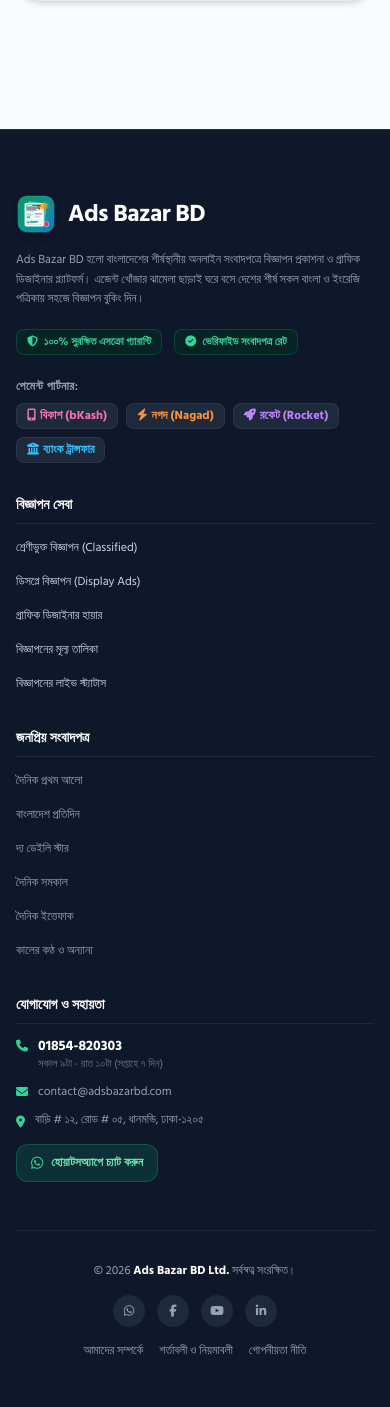
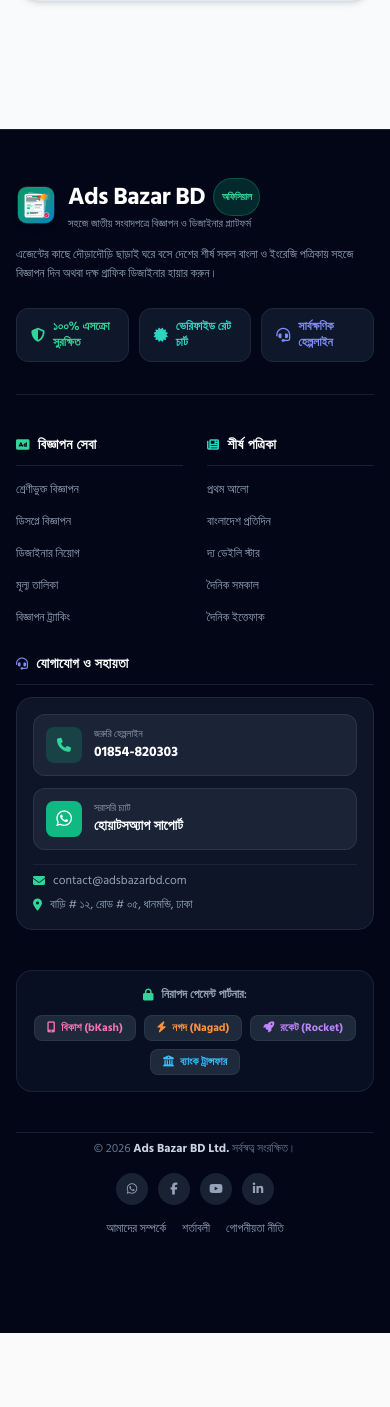
Before and after one commit to jahirul-fj/adsbazarbd, a Laravel app: page /login in a window 390 px wide. Shown: the part 1043-2450 px from the top of the page. After the commit the page ends 2376 px from the top, so only its background shows below. Run offline with Laravel 12, Linux system fonts and the light colour scheme; some libraries are stand-ins or nearby versions.

Commit message:
UI: redesign footer layout with 2-column mobile directory, dedicated contact card and modern badges

```diff
--- a/resources/views/layouts/app.blade.php
+++ b/resources/views/layouts/app.blade.php
@@ -306,133 +306,177 @@
     </main>
 
     <!-- Footer -->
-    <footer class="bg-slate-900 text-slate-300 mt-16 pt-16 pb-12 border-t border-slate-800">
-        <div class="max-w-7xl mx-auto px-4 sm:px-6 lg:px-8">
-            <div class="grid grid-cols-1 sm:grid-cols-2 lg:grid-cols-5 gap-8 lg:gap-10 pb-12 border-b border-slate-800">
-                <!-- Col 1: Brand Info (span 2 on lg) -->
-                <div class="sm:col-span-2 lg:col-span-2 space-y-4">
+    <footer class="bg-slate-950 text-slate-300 mt-16 pt-12 sm:pt-16 pb-24 sm:pb-12 border-t border-slate-800/80">
+        <div class="max-w-7xl mx-auto px-4 sm:px-6 lg:px-8 space-y-10 sm:space-y-12">
+
+            <!-- Top Section: Brand & Trust Highlights -->
+            <div class="flex flex-col lg:flex-row justify-between items-start lg:items-center gap-6 pb-8 border-b border-slate-800/70">
+                <div class="space-y-3 max-w-xl">
                     <div class="flex items-center gap-3">
-                        <img src="{{ asset('images/logo-icon.svg') }}" alt="Ads Bazar BD" class="w-10 h-10 sm:w-11 sm:h-11 rounded-xl shadow-md object-contain">
-                        <div class="font-extrabold text-2xl text-white tracking-tight">
+                        <img src="{{ asset('images/logo-icon.svg') }}" alt="Ads Bazar BD" class="w-10 h-10 sm:w-11 sm:h-11 rounded-xl shadow-md object-contain shrink-0">
+                        <div>
+                            <div class="font-black text-2xl text-white tracking-tight flex items-center gap-2">
                                 Ads Bazar BD
+                                <span class="text-[10px] px-2 py-0.5 rounded-full bg-emerald-500/20 text-emerald-400 font-bold border border-emerald-500/30">অফিসিয়াল</span>
+                            </div>
+                            <div class="text-[11px] text-slate-400 font-medium">সহজে জাতীয় সংবাদপত্রে বিজ্ঞাপন ও ডিজাইনার প্ল্যাটফর্ম</div>
                         </div>
                     </div>
-                    <p class="text-xs sm:text-sm text-slate-400 leading-relaxed pr-0 lg:pr-6">
-                        Ads Bazar BD হলো বাংলাদেশের শীর্ষস্থানীয় অনলাইন সংবাদপত্রে বিজ্ঞাপন প্রকাশনা ও গ্রাফিক ডিজাইনার প্ল্যাটফর্ম। এজেন্ট খোঁজার ঝামেলা ছাড়াই ঘরে বসে দেশের শীর্ষ সকল বাংলা ও ইংরেজি পত্রিকায় সহজে বিজ্ঞাপন বুকিং দিন।
+                    <p class="text-xs sm:text-sm text-slate-400 leading-relaxed">
+                        এজেন্টের কাছে দৌড়াদৌড়ি ছাড়াই ঘরে বসে দেশের শীর্ষ সকল বাংলা ও ইংরেজি পত্রিকায় সহজে বিজ্ঞাপন দিন অথবা দক্ষ গ্রাফিক ডিজাইনার হায়ার করুন।
                     </p>
-
-                    <!-- Trust Badges -->
-                    <div class="flex flex-wrap items-center gap-3 pt-1 text-[11px] text-emerald-400 font-semibold">
-                        <span class="inline-flex items-center gap-1.5 px-2.5 py-1 rounded-lg bg-emerald-950/60 border border-emerald-800/60">
-                            <i class="fa-solid fa-shield-halved"></i> ১০০% সুরক্ষিত এসক্রো গ্যারান্টি
-                        </span>
-                        <span class="inline-flex items-center gap-1.5 px-2.5 py-1 rounded-lg bg-emerald-950/60 border border-emerald-800/60">
-                            <i class="fa-solid fa-circle-check"></i> ভেরিফাইড সংবাদপত্র রেট
-                        </span>
                 </div>
 
-                    <!-- Payment Partner Badges -->
-                    <div class="space-y-2 pt-2">
-                        <span class="block text-xs uppercase tracking-wider text-slate-400 font-semibold">পেমেন্ট পার্টনার:</span>
-                        <div class="flex flex-wrap items-center gap-2 text-slate-300">
-                            <span class="px-2.5 py-1 bg-slate-800 text-pink-400 rounded-lg text-xs font-bold border border-slate-700/60">
-                                <i class="fa-solid fa-mobile-screen-button mr-1"></i>বিকাশ (bKash)
-                            </span>
-                            <span class="px-2.5 py-1 bg-slate-800 text-orange-400 rounded-lg text-xs font-bold border border-slate-700/60">
-                                <i class="fa-solid fa-bolt mr-1"></i>নগদ (Nagad)
-                            </span>
-                            <span class="px-2.5 py-1 bg-slate-800 text-purple-400 rounded-lg text-xs font-bold border border-slate-700/60">
-                                <i class="fa-solid fa-rocket mr-1"></i>রকেট (Rocket)
-                            </span>
-                            <span class="px-2.5 py-1 bg-slate-800 text-sky-400 rounded-lg text-xs font-bold border border-slate-700/60">
-                                <i class="fa-solid fa-building-columns mr-1"></i>ব্যাংক ট্রান্সফার
-                            </span>
+                <!-- Trust Highlights -->
+                <div class="flex flex-wrap items-center gap-2.5 sm:gap-3 text-xs w-full lg:w-auto">
+                    <div class="flex-1 sm:flex-none flex items-center justify-center gap-2 px-3.5 py-2.5 rounded-xl bg-slate-900 border border-slate-800 text-emerald-400 shadow-2xs font-semibold">
+                        <i class="fa-solid fa-shield-halved text-sm"></i>
+                        <span>১০০% এসক্রো সুরক্ষিত</span>
+                    </div>
+                    <div class="flex-1 sm:flex-none flex items-center justify-center gap-2 px-3.5 py-2.5 rounded-xl bg-slate-900 border border-slate-800 text-teal-400 shadow-2xs font-semibold">
+                        <i class="fa-solid fa-certificate text-sm"></i>
+                        <span>ভেরিফাইড রেট চার্ট</span>
+                    </div>
+                    <div class="flex-1 sm:flex-none flex items-center justify-center gap-2 px-3.5 py-2.5 rounded-xl bg-slate-900 border border-slate-800 text-indigo-400 shadow-2xs font-semibold">
+                        <i class="fa-solid fa-headset text-sm"></i>
+                        <span>সার্বক্ষণিক হেল্পলাইন</span>
                     </div>
                 </div>
             </div>
 
-                <!-- Col 2: Services -->
+            <!-- Middle Grid: 2-Cols on Mobile (Quick Links), Contact Card on Right -->
+            <div class="grid grid-cols-2 md:grid-cols-3 lg:grid-cols-4 gap-6 sm:gap-8 lg:gap-10">
+
+                <!-- Col 1: বিজ্ঞাপন সেবা (Mobile Col 1) -->
                 <div class="space-y-3">
-                    <h4 class="text-white font-bold text-sm sm:text-base border-b border-slate-800 pb-2">বিজ্ঞাপন সেবা</h4>
-                    <ul class="space-y-2.5 text-xs sm:text-sm">
-                        <li><a href="{{ route('classified.index') }}" class="block py-1 hover:text-emerald-400 transition-colors">শ্রেণীভুক্ত বিজ্ঞাপন (Classified)</a></li>
-                        <li><a href="{{ route('display.index') }}" class="block py-1 hover:text-emerald-400 transition-colors">ডিসপ্লে বিজ্ঞাপন (Display Ads)</a></li>
-                        <li><a href="{{ route('designers.index') }}" class="block py-1 hover:text-emerald-400 transition-colors">গ্রাফিক ডিজাইনার হায়ার</a></li>
-                        <li><a href="{{ route('pricing') }}" class="block py-1 hover:text-emerald-400 transition-colors">বিজ্ঞাপনের মূল্য তালিকা</a></li>
-                        <li><a href="{{ route('track') }}" class="block py-1 hover:text-emerald-400 transition-colors">বিজ্ঞাপনের লাইভ স্ট্যাটাস</a></li>
+                    <h4 class="text-white font-bold text-sm tracking-wide flex items-center gap-2 border-b border-slate-800/80 pb-2.5">
+                        <i class="fa-solid fa-rectangle-ad text-emerald-400 text-xs"></i>
+                        <span>বিজ্ঞাপন সেবা</span>
+                    </h4>
+                    <ul class="space-y-2 text-xs sm:text-sm text-slate-400">
+                        <li><a href="{{ route('classified.index') }}" class="hover:text-emerald-400 transition-colors block py-1">শ্রেণীভুক্ত বিজ্ঞাপন</a></li>
+                        <li><a href="{{ route('display.index') }}" class="hover:text-emerald-400 transition-colors block py-1">ডিসপ্লে বিজ্ঞাপন</a></li>
+                        <li><a href="{{ route('designers.index') }}" class="hover:text-emerald-400 transition-colors block py-1">ডিজাইনার নিয়োগ</a></li>
+                        <li><a href="{{ route('pricing') }}" class="hover:text-emerald-400 transition-colors block py-1">মূল্য তালিকা</a></li>
+                        <li><a href="{{ route('track') }}" class="hover:text-emerald-400 transition-colors block py-1">বিজ্ঞাপন ট্র্যাকিং</a></li>
                     </ul>
                 </div>
 
-                <!-- Col 3: Newspapers -->
+                <!-- Col 2: জনপ্রিয় সংবাদপত্র (Mobile Col 2) -->
                 <div class="space-y-3">
-                    <h4 class="text-white font-bold text-sm sm:text-base border-b border-slate-800 pb-2">জনপ্রিয় সংবাদপত্র</h4>
-                    <ul class="space-y-2.5 text-xs sm:text-sm">
-                        <li><span class="block py-1 text-slate-400">দৈনিক প্রথম আলো</span></li>
-                        <li><span class="block py-1 text-slate-400">বাংলাদেশ প্রতিদিন</span></li>
-                        <li><span class="block py-1 text-slate-400">দ্য ডেইলি স্টার</span></li>
-                        <li><span class="block py-1 text-slate-400">দৈনিক সমকাল</span></li>
-                        <li><span class="block py-1 text-slate-400">দৈনিক ইত্তেফাক</span></li>
-                        <li><span class="block py-1 text-slate-400">কালের কণ্ঠ ও অন্যান্য</span></li>
+                    <h4 class="text-white font-bold text-sm tracking-wide flex items-center gap-2 border-b border-slate-800/80 pb-2.5">
+                        <i class="fa-solid fa-newspaper text-teal-400 text-xs"></i>
+                        <span>শীর্ষ পত্রিকা</span>
+                    </h4>
+                    <ul class="space-y-2 text-xs sm:text-sm text-slate-400">
+                        <li><span class="block py-1 hover:text-slate-200 transition-colors">প্রথম আলো</span></li>
+                        <li><span class="block py-1 hover:text-slate-200 transition-colors">বাংলাদেশ প্রতিদিন</span></li>
+                        <li><span class="block py-1 hover:text-slate-200 transition-colors">দ্য ডেইলি স্টার</span></li>
+                        <li><span class="block py-1 hover:text-slate-200 transition-colors">দৈনিক সমকাল</span></li>
+                        <li><span class="block py-1 hover:text-slate-200 transition-colors">দৈনিক ইত্তেফাক</span></li>
                     </ul>
                 </div>
 
-                <!-- Col 4: Contact & Office -->
-                <div class="space-y-3 sm:col-span-2 lg:col-span-1">
-                    <h4 class="text-white font-bold text-sm sm:text-base border-b border-slate-800 pb-2">যোগাযোগ ও সহায়তা</h4>
-                    <ul class="space-y-3 text-xs sm:text-sm text-slate-400">
-                        <li class="flex items-start gap-2.5">
-                            <i class="fa-solid fa-phone text-emerald-400 mt-1 shrink-0"></i>
-                            <div>
-                                <a href="tel:01854820303" class="font-bold text-white hover:text-emerald-400 transition-colors text-sm sm:text-base block">01854-820303</a>
-                                <div class="text-[11px] text-slate-500">সকাল ৯টা - রাত ১০টা (সপ্তাহে ৭ দিন)</div>
+                <!-- Col 3: যোগাযোগ ও সরাসরি সহায়তা (Spans 2 cols on mobile) -->
+                <div class="col-span-2 md:col-span-1 lg:col-span-2 space-y-3">
+                    <h4 class="text-white font-bold text-sm tracking-wide flex items-center gap-2 border-b border-slate-800/80 pb-2.5">
+                        <i class="fa-solid fa-headset text-indigo-400 text-xs"></i>
+                        <span>যোগাযোগ ও সহায়তা</span>
+                    </h4>
+
+                    <!-- Contact Card Container -->
+                    <div class="bg-slate-900/90 border border-slate-800 rounded-2xl p-4 sm:p-5 space-y-3.5 shadow-xs">
+                        <div class="grid grid-cols-1 sm:grid-cols-2 gap-3">
+                            <!-- Direct Call Button -->
+                            <a href="tel:01854820303" class="flex items-center gap-3 p-3 rounded-xl bg-slate-800/80 hover:bg-emerald-950/40 border border-slate-700/60 hover:border-emerald-500/50 transition-all group">
+                                <div class="w-9 h-9 rounded-lg bg-emerald-500/20 text-emerald-400 flex items-center justify-center shrink-0 group-hover:scale-105 transition-transform">
+                                    <i class="fa-solid fa-phone text-sm"></i>
                                 </div>
-                        </li>
-                        <li class="flex items-center gap-2.5">
+                                <div class="min-w-0">
+                                    <div class="text-[10px] text-slate-400 font-medium">জরুরি হেল্পলাইন</div>
+                                    <div class="text-sm font-bold text-white group-hover:text-emerald-400 transition-colors">01854-820303</div>
+                                </div>
+                            </a>
+
+                            <!-- WhatsApp Direct Chat Button -->
+                            <a href="https://wa.me/8801854820303" target="_blank" class="flex items-center gap-3 p-3 rounded-xl bg-slate-800/80 hover:bg-emerald-950/40 border border-slate-700/60 hover:border-emerald-500/50 transition-all group">
+                                <div class="w-9 h-9 rounded-lg bg-emerald-500 text-white flex items-center justify-center shrink-0 group-hover:scale-105 transition-transform">
+                                    <i class="fa-brands fa-whatsapp text-lg"></i>
+                                </div>
+                                <div class="min-w-0">
+                                    <div class="text-[10px] text-slate-400 font-medium">সরাসরি চ্যাট</div>
+                                    <div class="text-sm font-bold text-white group-hover:text-emerald-400 transition-colors">হোয়াটসঅ্যাপ সাপোর্ট</div>
+                                </div>
+                            </a>
+                        </div>
+
+                        <!-- Email & Office address -->
+                        <div class="pt-2 border-t border-slate-800/80 flex flex-col sm:flex-row justify-between gap-2 text-xs text-slate-400">
+                            <div class="flex items-center gap-2">
                                 <i class="fa-solid fa-envelope text-emerald-400 shrink-0"></i>
-                            <a href="mailto:contact@adsbazarbd.com" class="hover:text-emerald-400 transition-colors break-all">contact@adsbazarbd.com</a>
-                        </li>
-                        <li class="flex items-start gap-2.5">
-                            <i class="fa-solid fa-location-dot text-emerald-400 mt-1 shrink-0"></i>
-                            <span>বাড়ি # ১২, রোড # ০৫, ধানমন্ডি, ঢাকা-১২০৫</span>
-                        </li>
-                        <li class="pt-1">
-                            <a href="https://wa.me/8801854820303" target="_blank" class="inline-flex items-center gap-2 px-3.5 py-2 rounded-xl bg-emerald-600/20 text-emerald-300 hover:bg-emerald-600/30 border border-emerald-500/30 text-xs font-bold transition-all w-fit">
-                                <i class="fa-brands fa-whatsapp text-emerald-400 text-sm"></i>
-                                <span>হোয়াটসঅ্যাপে চ্যাট করুন</span>
-                            </a>
-                        </li>
-                    </ul>
+                                <a href="mailto:contact@adsbazarbd.com" class="hover:text-emerald-400 transition-colors">contact@adsbazarbd.com</a>
+                            </div>
+                            <div class="flex items-center gap-2">
+                                <i class="fa-solid fa-location-dot text-emerald-400 shrink-0"></i>
+                                <span>বাড়ি # ১২, রোড # ০৫, ধানমন্ডি, ঢাকা</span>
+                            </div>
+                        </div>
+                    </div>
                 </div>
             </div>
 
-            <!-- Bottom Legal & Social Bar -->
-            <div class="pt-8 flex flex-col md:flex-row justify-between items-center gap-4 text-xs text-slate-400">
-                <div class="text-center md:text-left">
-                    &copy; {{ date('Y') }} <strong class="text-white">Ads Bazar BD Ltd.</strong> সর্বস্বত্ব সংরক্ষিত।
+            <!-- Payment Partners Modern Strip -->
+            <div class="bg-slate-900/60 border border-slate-800/80 rounded-2xl p-4 flex flex-col sm:flex-row items-center justify-between gap-3 text-xs">
+                <div class="flex items-center gap-2 text-slate-400 font-semibold">
+                    <i class="fa-solid fa-lock text-emerald-400 text-xs"></i>
+                    <span>নিরাপদ পেমেন্ট পার্টনার:</span>
+                </div>
+                <div class="flex flex-wrap items-center justify-center gap-2">
+                    <span class="px-3 py-1 rounded-lg bg-slate-800 text-pink-400 font-bold border border-slate-700/60 text-[11px] inline-flex items-center gap-1.5">
+                        <i class="fa-solid fa-mobile-screen-button"></i> বিকাশ (bKash)
+                    </span>
+                    <span class="px-3 py-1 rounded-lg bg-slate-800 text-orange-400 font-bold border border-slate-700/60 text-[11px] inline-flex items-center gap-1.5">
+                        <i class="fa-solid fa-bolt"></i> নগদ (Nagad)
+                    </span>
+                    <span class="px-3 py-1 rounded-lg bg-slate-800 text-purple-400 font-bold border border-slate-700/60 text-[11px] inline-flex items-center gap-1.5">
+                        <i class="fa-solid fa-rocket"></i> রকেট (Rocket)
+                    </span>
+                    <span class="px-3 py-1 rounded-lg bg-slate-800 text-sky-400 font-bold border border-slate-700/60 text-[11px] inline-flex items-center gap-1.5">
+                        <i class="fa-solid fa-building-columns"></i> ব্যাংক ট্রান্সফার
+                    </span>
+                </div>
             </div>
 
-                <!-- Social Icons -->
-                <div class="flex items-center gap-3">
-                    <a href="https://wa.me/8801854820303" target="_blank" aria-label="WhatsApp" class="w-8 h-8 rounded-full bg-slate-800 hover:bg-emerald-600 hover:text-white flex items-center justify-center transition-colors shadow-xs">
+            <!-- Bottom Legal Bar & Socials -->
+            <div class="pt-2 flex flex-col sm:flex-row justify-between items-center gap-4 text-xs text-slate-500 border-t border-slate-800/80">
+                <div class="text-center sm:text-left">
+                    &copy; {{ date('Y') }} <strong class="text-slate-300">Ads Bazar BD Ltd.</strong> সর্বস্বত্ব সংরক্ষিত।
+                </div>
+
+                <!-- Social Media Badges -->
+                <div class="flex items-center gap-2.5">
+                    <a href="https://wa.me/8801854820303" target="_blank" aria-label="WhatsApp" class="w-8 h-8 rounded-full bg-slate-800/80 hover:bg-emerald-600 hover:text-white text-slate-400 flex items-center justify-center transition-all shadow-xs">
                         <i class="fa-brands fa-whatsapp text-xs"></i>
                     </a>
-                    <a href="#" aria-label="Facebook" class="w-8 h-8 rounded-full bg-slate-800 hover:bg-blue-600 hover:text-white flex items-center justify-center transition-colors shadow-xs">
+                    <a href="#" aria-label="Facebook" class="w-8 h-8 rounded-full bg-slate-800/80 hover:bg-blue-600 hover:text-white text-slate-400 flex items-center justify-center transition-all shadow-xs">
                         <i class="fa-brands fa-facebook-f text-xs"></i>
                     </a>
-                    <a href="#" aria-label="YouTube" class="w-8 h-8 rounded-full bg-slate-800 hover:bg-rose-600 hover:text-white flex items-center justify-center transition-colors shadow-xs">
+                    <a href="#" aria-label="YouTube" class="w-8 h-8 rounded-full bg-slate-800/80 hover:bg-rose-600 hover:text-white text-slate-400 flex items-center justify-center transition-all shadow-xs">
                         <i class="fa-brands fa-youtube text-xs"></i>
                     </a>
-                    <a href="#" aria-label="LinkedIn" class="w-8 h-8 rounded-full bg-slate-800 hover:bg-sky-600 hover:text-white flex items-center justify-center transition-colors shadow-xs">
+                    <a href="#" aria-label="LinkedIn" class="w-8 h-8 rounded-full bg-slate-800/80 hover:bg-sky-600 hover:text-white text-slate-400 flex items-center justify-center transition-all shadow-xs">
                         <i class="fa-brands fa-linkedin-in text-xs"></i>
                     </a>
                 </div>
 
-                <div class="flex flex-wrap justify-center gap-4 sm:gap-6 text-slate-400">
+                <!-- Quick Legal Links -->
+                <div class="flex flex-wrap justify-center gap-4 text-slate-400">
                     <a href="{{ route('about') }}" class="hover:text-emerald-400 transition-colors">আমাদের সম্পর্কে</a>
-                    <a href="{{ route('faq') }}" class="hover:text-emerald-400 transition-colors">শর্তাবলী ও নিয়মাবলী</a>
+                    <a href="{{ route('faq') }}" class="hover:text-emerald-400 transition-colors">শর্তাবলী</a>
                     <a href="{{ route('faq') }}" class="hover:text-emerald-400 transition-colors">গোপনীয়তা নীতি</a>
                 </div>
             </div>
+
         </div>
     </footer>
 
```
Lines whose indentation alone changed are shown as unchanged.
